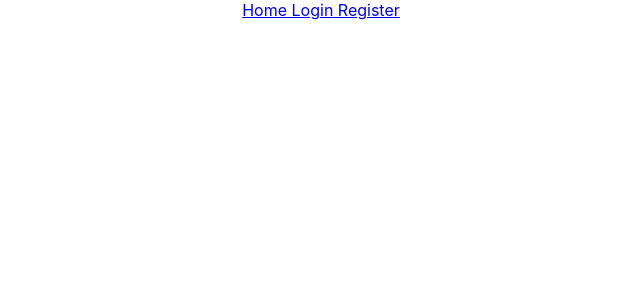
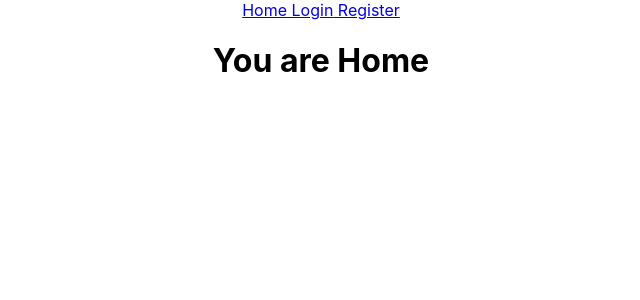
Before and after one commit to trb1216/2104_UNIV_Fitness_Tracker_Front_End, a React (Create React App) app: page / in a window 1280 px wide. Shown: the top 300 px of the page, without its empty margins (319-959 px from the left). Built offline with nearby package versions, Linux system fonts and the light colour scheme.

Commit message:
routing with EXACT path

```diff
--- a/src/App.js
+++ b/src/App.js
@@ -1,13 +1,17 @@
-import logo from "./logo.svg";
 import "./App.css";
-import { Route, Switch, Link } from "react-router-dom";
+import { Route, Switch } from "react-router-dom";
 import { Navbar, Home, Register, Login } from "./components";
 
 function App() {
   return (
+    <header>
     <div className="App">
       <Navbar />
+
       <Switch>
+      <Route exact path="/">
+          <Home />
+        </Route>
         <Route path="/login">
           <Login />
         </Route>
@@ -16,6 +20,7 @@ function App() {
         </Route>
       </Switch>
     </div>
+    </header>
   );
 }
 
--- a/src/components/Home.js
+++ b/src/components/Home.js
@@ -1,8 +1,17 @@
-// import React, {useEffect, useState } from "react";
+import React from "react";
 
-// Use a Navbar?
+const Home = () => {
+  console.log("home")
+    return (
+      <div>
+          <h1>You are Home</h1>
+      </div>
+  );
+};
 
-    // import React from "react";
-    // import { Link } from "react-router-dom";
+export default Home;
 
-    // export default Navbar;
+// import React from "react";
+// import { Link } from "react-router-dom";
+
+// export default Navbar;
```
Also changed, not shown: 1 other file (tests, documents, lock files or other folders).
